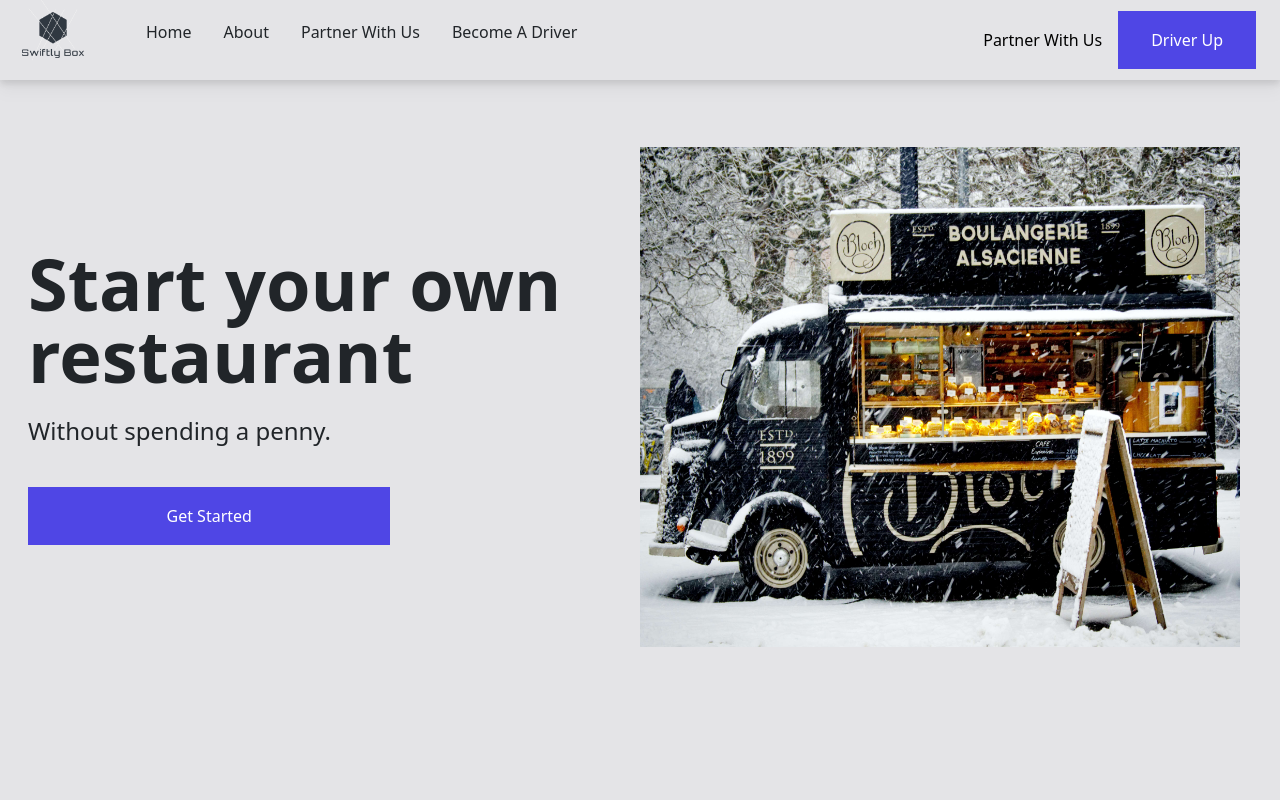
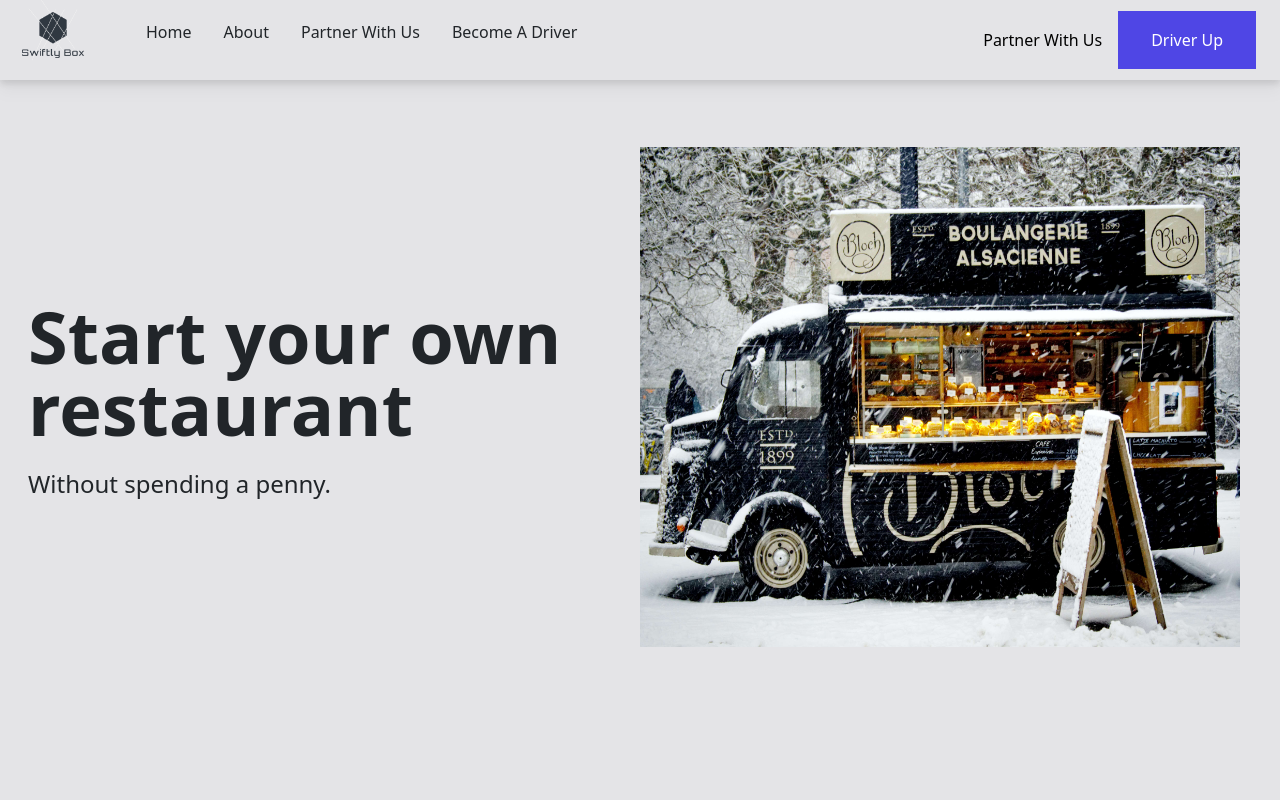
Before and after one commit to SwiftlyBox/SwiftlyWeb_Dev, a Next.js app: page /SignUp in a window 1280 px wide. Shown: the top 800 px of the page. Built offline with nearby package versions, Linux system fonts and the light colour scheme.

Commit message:
Update SignUp.jsx

```diff
--- a/src/components/SignUp.jsx
+++ b/src/components/SignUp.jsx
@@ -1,6 +1,6 @@
 import React from "react";
 import NavBar from "./NavBar";
-import Hero from "./Hero";
+import HeroSignUp from "./HeroSignUp";
 import About from "./About";
 import Pricing from "./Pricing";
 import Footer from "./Footer";
@@ -11,7 +11,7 @@
   return (
     <>
       <NavBar />
-      <Hero />
+      <HeroSignUp />
       <About/>
       <HomeRestaurant/>
       <RestuarantApplication/>
```
